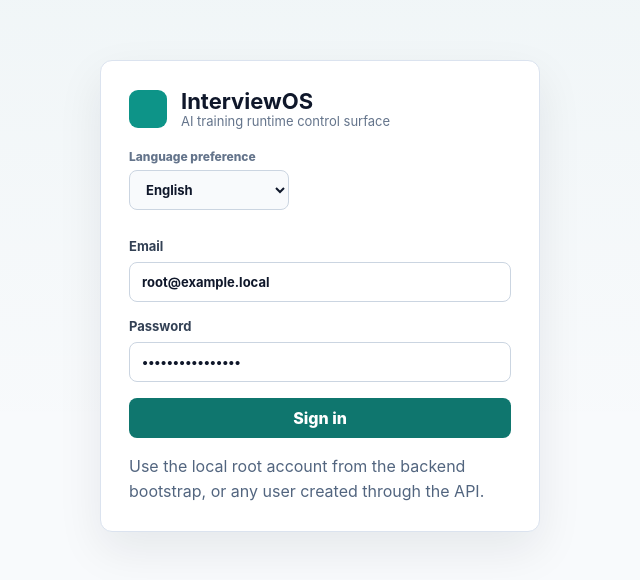
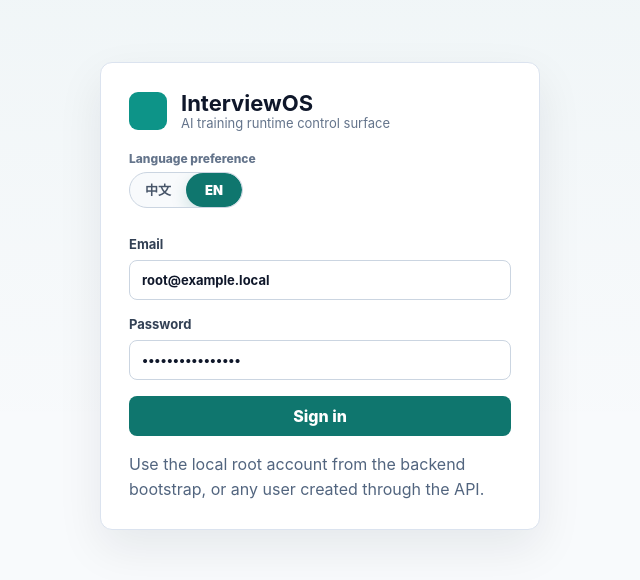
Before and after one commit to xiaoyumuxi/interview-sys, a website built with Vite: page frontend/index.html in a window 1280 px wide. Shown: the part 104-684 px from the top of the page, without its empty margins (320-960 px from the left). Built offline with nearby package versions, Linux system fonts and the light colour scheme.

Commit message:
Use buttons for frontend language switching

```diff
--- a/frontend/src/i18n.ts
+++ b/frontend/src/i18n.ts
@@ -2,7 +2,7 @@ export type Locale = "zh-CN" | "en-US";
 
 export const locales: Array<{ value: Locale; label: string }> = [
   { value: "zh-CN", label: "中文" },
-  { value: "en-US", label: "English" }
+  { value: "en-US", label: "EN" }
 ];
 
 const zh: Record<string, string> = {
--- a/frontend/src/main.ts
+++ b/frontend/src/main.ts
@@ -144,7 +144,7 @@ function renderLogin(): string {
             <p>AI training runtime control surface</p>
           </div>
         </div>
-        ${languageSelect("login-language")}
+        ${languageSwitcher("login-language")}
         <form id="login-form" class="login-form">
           <label>
             Email
@@ -198,7 +198,7 @@ function renderShell(): string {
           </div>
           <div class="topbar-actions">
             <button class="button ghost" data-action="refresh">Refresh</button>
-            ${languageSelect("topbar-language")}
+            ${languageSwitcher("topbar-language")}
             <div class="user-pill">${escapeHtml(state.user?.display_name ?? "User")} · ${escapeHtml(state.user?.role ?? "user")}</div>
             <button class="icon-button" data-action="logout" aria-label="Sign out">×</button>
           </div>
@@ -542,9 +542,9 @@ function bindEvents(): void {
     const form = new FormData(event.currentTarget as HTMLFormElement);
     void handleLogin(String(form.get("email") ?? ""), String(form.get("password") ?? ""));
   });
-  document.querySelectorAll<HTMLSelectElement>("[data-action='set-locale']").forEach((select) => {
-    select.addEventListener("change", () => {
-      setLocale(normalizeLocale(select.value));
+  document.querySelectorAll<HTMLButtonElement>("[data-action='set-locale']").forEach((button) => {
+    button.addEventListener("click", () => {
+      setLocale(normalizeLocale(button.dataset.locale));
     });
   });
 
@@ -908,14 +908,22 @@ function ui(value: string): string {
   return translate(state.locale, value);
 }
 
-function languageSelect(id: string): string {
+function languageSwitcher(id: string): string {
   return `
-    <label class="language-field" for="${id}">
+    <div class="language-field" id="${id}" aria-label="Language preference">
       <span>Language preference</span>
-      <select id="${id}" class="language-select" data-action="set-locale" aria-label="Language preference">
-        ${locales.map((locale) => `<option value="${locale.value}" ${locale.value === state.locale ? "selected" : ""}>${locale.label}</option>`).join("")}
-      </select>
-    </label>
+      <div class="language-buttons" role="group" aria-label="Language preference">
+        ${locales.map((locale) => `
+          <button
+            class="language-button ${locale.value === state.locale ? "active" : ""}"
+            type="button"
+            data-action="set-locale"
+            data-locale="${locale.value}"
+            aria-pressed="${locale.value === state.locale ? "true" : "false"}"
+          >${locale.label}</button>
+        `).join("")}
+      </div>
+    </div>
   `;
 }
 
--- a/frontend/src/styles.css
+++ b/frontend/src/styles.css
@@ -120,7 +120,6 @@ p {
 .language-field {
   display: inline-grid;
   width: max-content;
-  min-width: 160px;
   gap: 6px;
   margin-top: 20px;
 }
@@ -131,9 +130,31 @@ p {
   font-weight: 800;
 }
 
-.language-select {
-  min-width: 150px;
+.language-buttons {
+  display: inline-flex;
+  overflow: hidden;
+  width: max-content;
+  border: 1px solid #cbd5e1;
+  border-radius: 999px;
   background: #f8fafc;
+}
+
+.language-button {
+  min-width: 56px;
+  height: 34px;
+  padding: 0 14px;
+  border: 0;
+  border-radius: 999px;
+  background: transparent;
+  color: #475569;
+  font-size: 13px;
+  font-weight: 900;
+}
+
+.language-button.active {
+  background: var(--teal);
+  color: #fff;
+  box-shadow: 0 6px 16px rgba(15, 118, 110, 0.18);
 }
 
 label {
```
